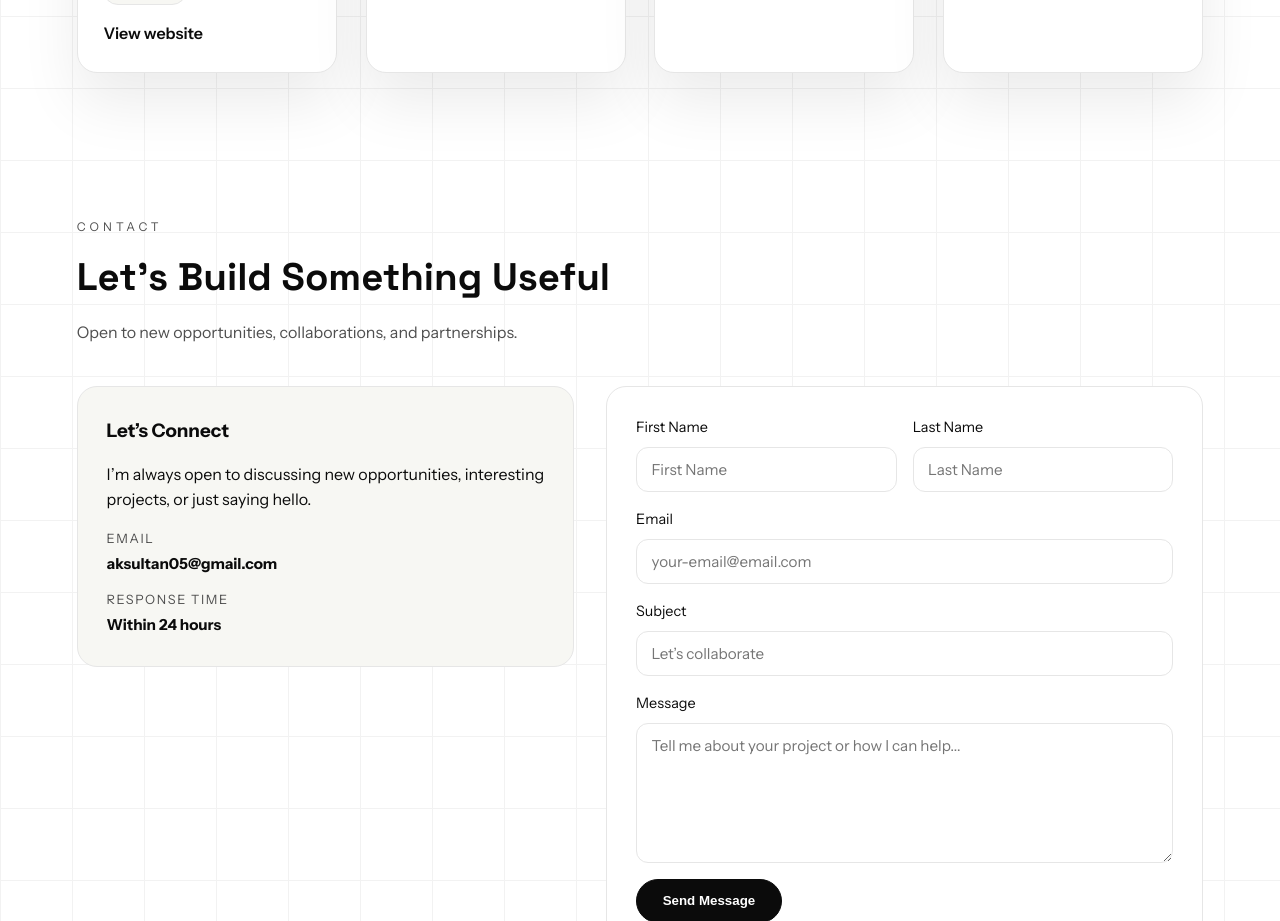
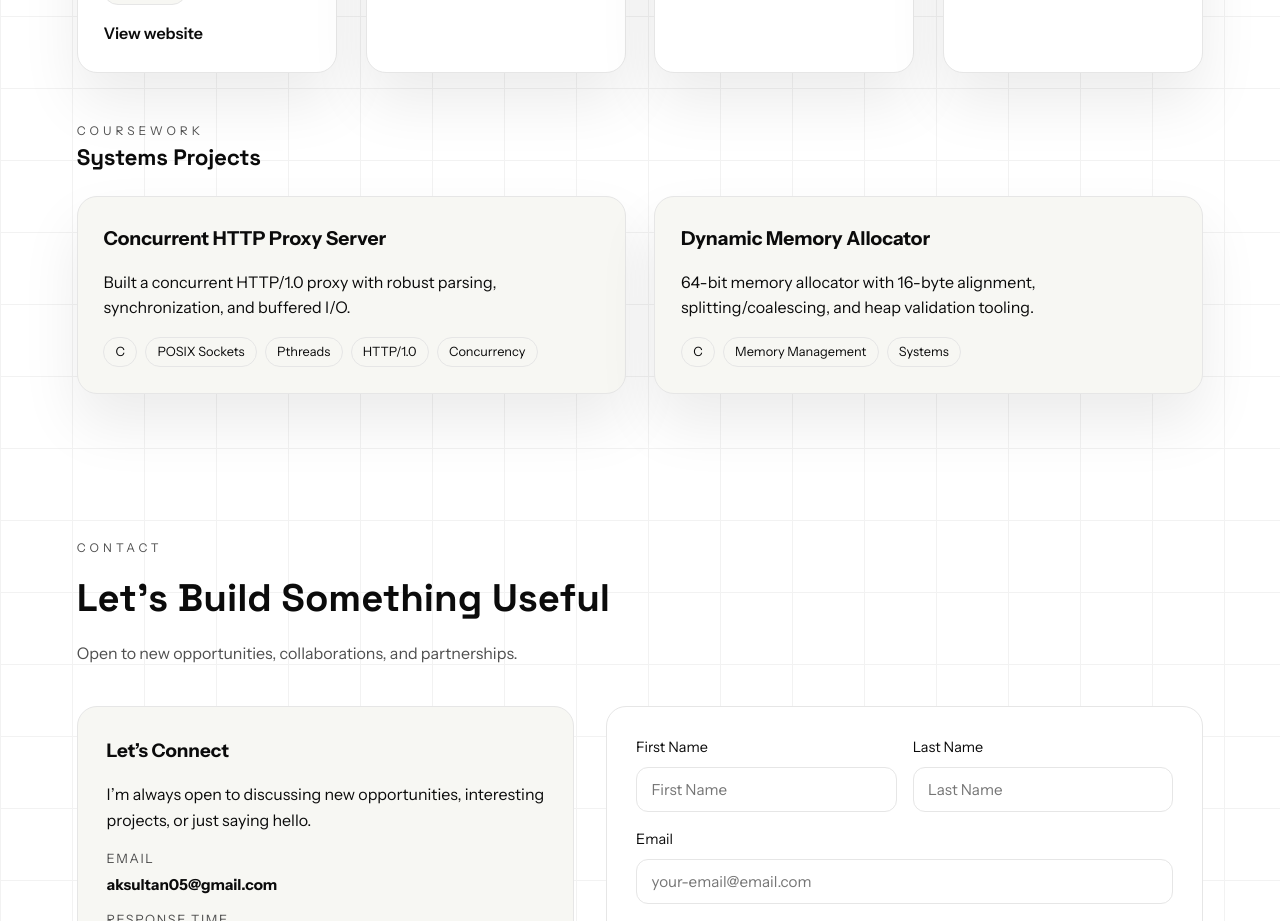
Before and after one commit to AdamSultan107/adam-portfolio-website, a Next.js app: page / in a window 1280 px wide. Shown: the part 3080-4001 px from the top of the page. Built offline with nearby package versions, Linux system fonts and the light colour scheme.

Commit message:
added systems projects

```diff
--- a/app/globals.css
+++ b/app/globals.css
@@ -332,6 +332,24 @@ section {
   font-size: 1.2rem;
 }
 
+.project-subheading {
+  margin: 3rem 0 1.25rem;
+}
+
+.project-subheading h3 {
+  font-family: var(--font-display), "Helvetica Neue", Arial, sans-serif;
+  font-size: 1.4rem;
+  letter-spacing: -0.01em;
+}
+
+.project-grid-compact {
+  grid-template-columns: repeat(auto-fit, minmax(260px, 1fr));
+}
+
+.project-card.compact {
+  background: var(--card);
+}
+
 .project-media {
   border-radius: 16px;
   overflow: hidden;
--- a/app/page.tsx
+++ b/app/page.tsx
@@ -377,6 +377,38 @@ export default function Home() {
               </a>
             </article>
           </div>
+          <div className="project-subheading">
+            <p className="eyebrow">Coursework</p>
+            <h3>Systems Projects</h3>
+          </div>
+          <div className="project-grid project-grid-compact">
+            <article className="project-card compact">
+              <h3>Concurrent HTTP Proxy Server</h3>
+              <p>
+                Built a concurrent HTTP/1.0 proxy with robust parsing,
+                synchronization, and buffered I/O.
+              </p>
+              <div className="tag-row">
+                <span>C</span>
+                <span>POSIX Sockets</span>
+                <span>Pthreads</span>
+                <span>HTTP/1.0</span>
+                <span>Concurrency</span>
+              </div>
+            </article>
+            <article className="project-card compact">
+              <h3>Dynamic Memory Allocator</h3>
+              <p>
+                64-bit memory allocator with 16-byte alignment,
+                splitting/coalescing, and heap validation tooling.
+              </p>
+              <div className="tag-row">
+                <span>C</span>
+                <span>Memory Management</span>
+                <span>Systems</span>
+              </div>
+            </article>
+          </div>
         </section>
 
         <section className="section" id="contact">
```
